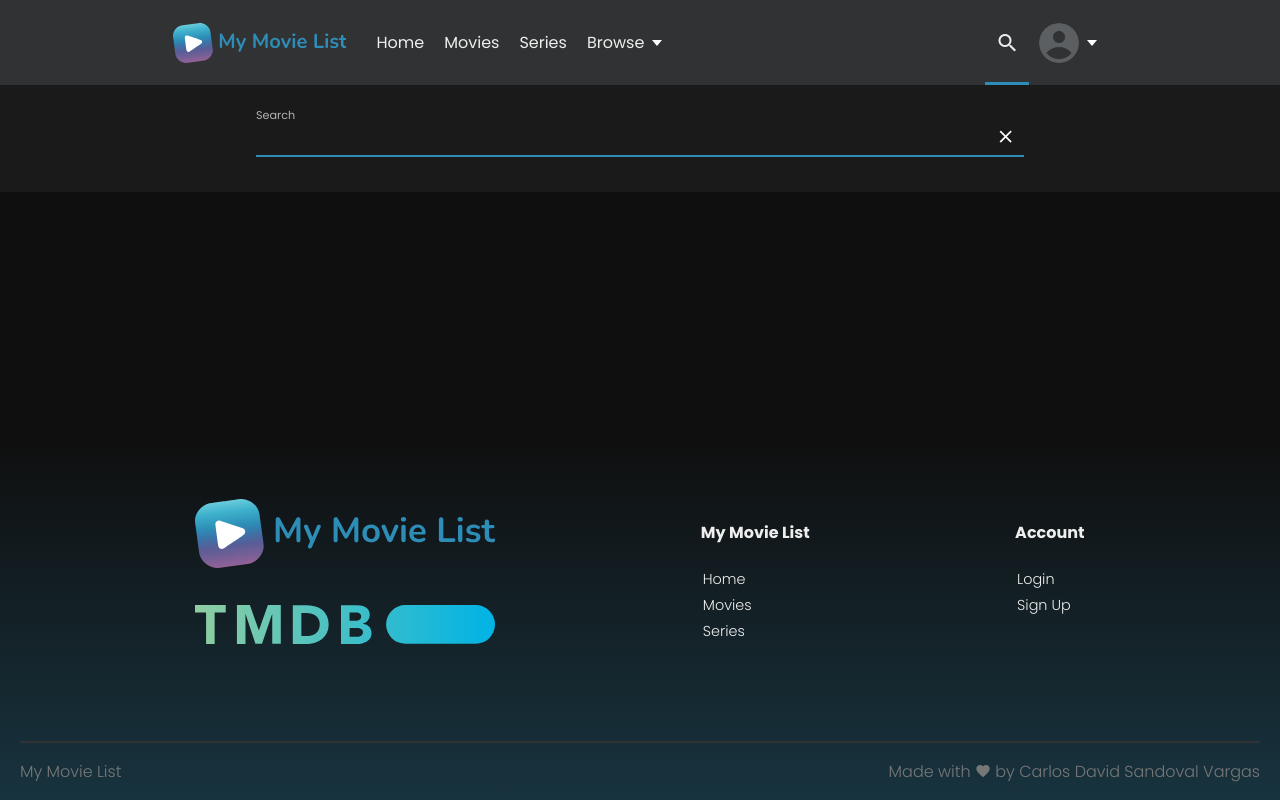
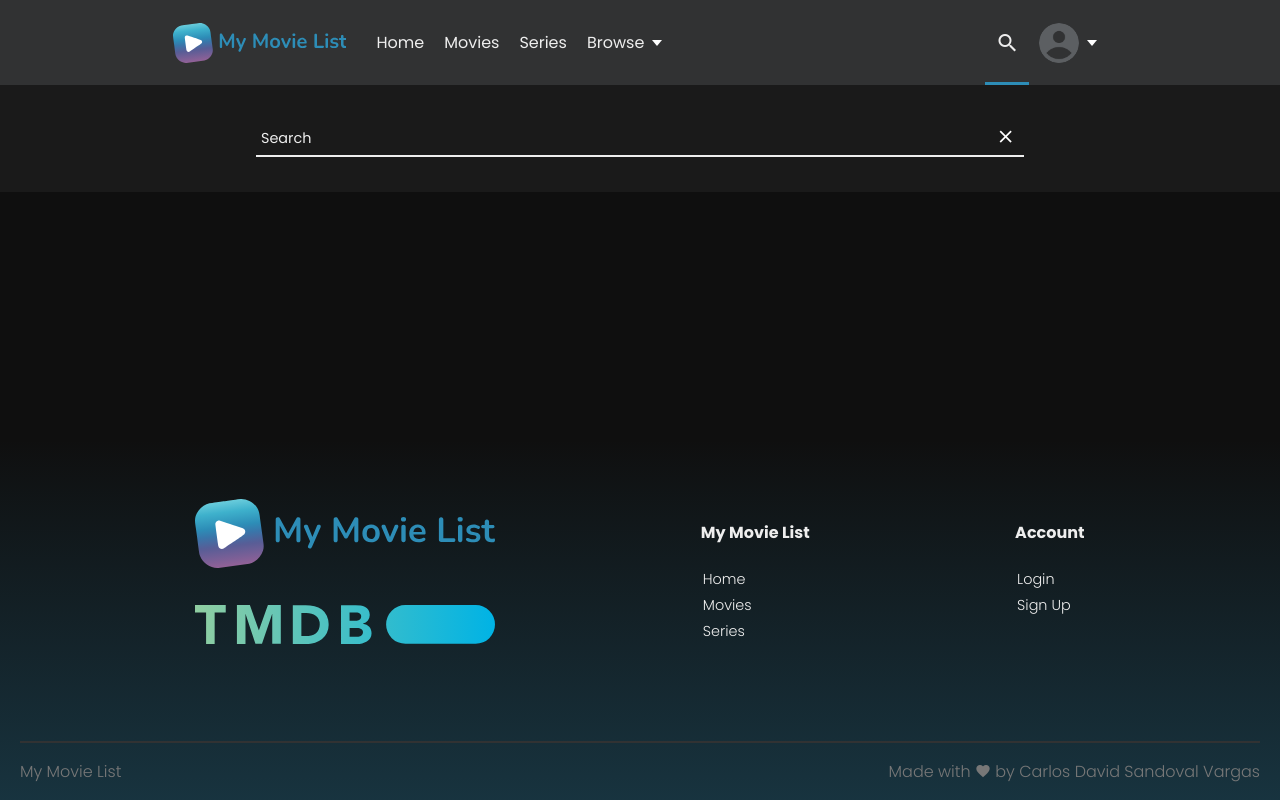
Before and after one commit to CDavidSV/Movie-List-App, a React (Vite) app in the folder Frontend/: page /search in a window 1280 px wide. Built offline with nearby package versions, Linux system fonts and the light colour scheme.

Commit message:
Update Search.tsx

```diff
--- a/Frontend/src/pages/Search/Search.tsx
+++ b/Frontend/src/pages/Search/Search.tsx
@@ -89,7 +89,6 @@ export default function Browse() {
                     onInputChange={(value: string) => querySearchCooldown(value)}
                     clearButton={true}
                     defaultValue={defaultValue}
-                    autofocus={true}
                 />
             </div>
             <div style={{paddingTop: "130px"}} className="content-wrapper">
```
